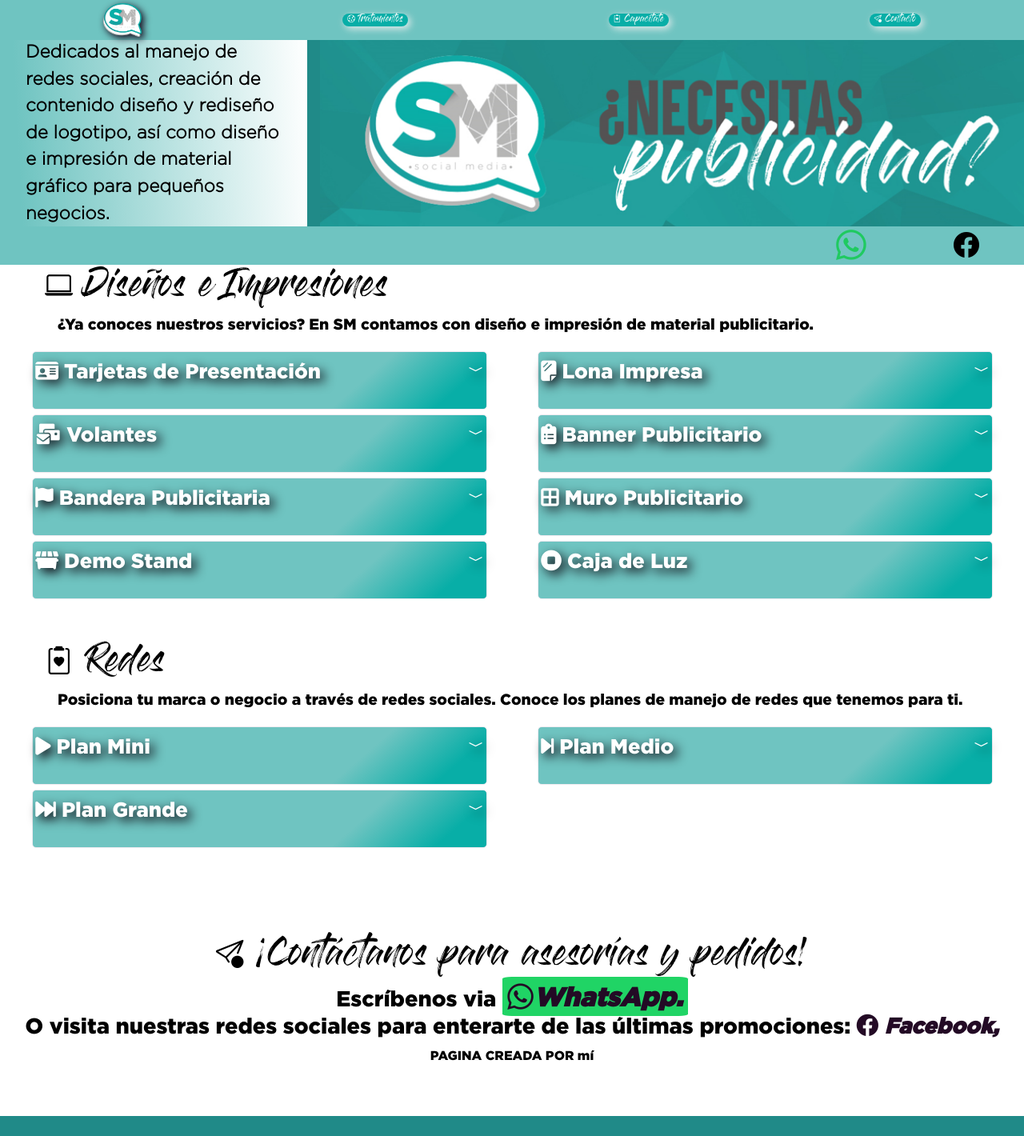
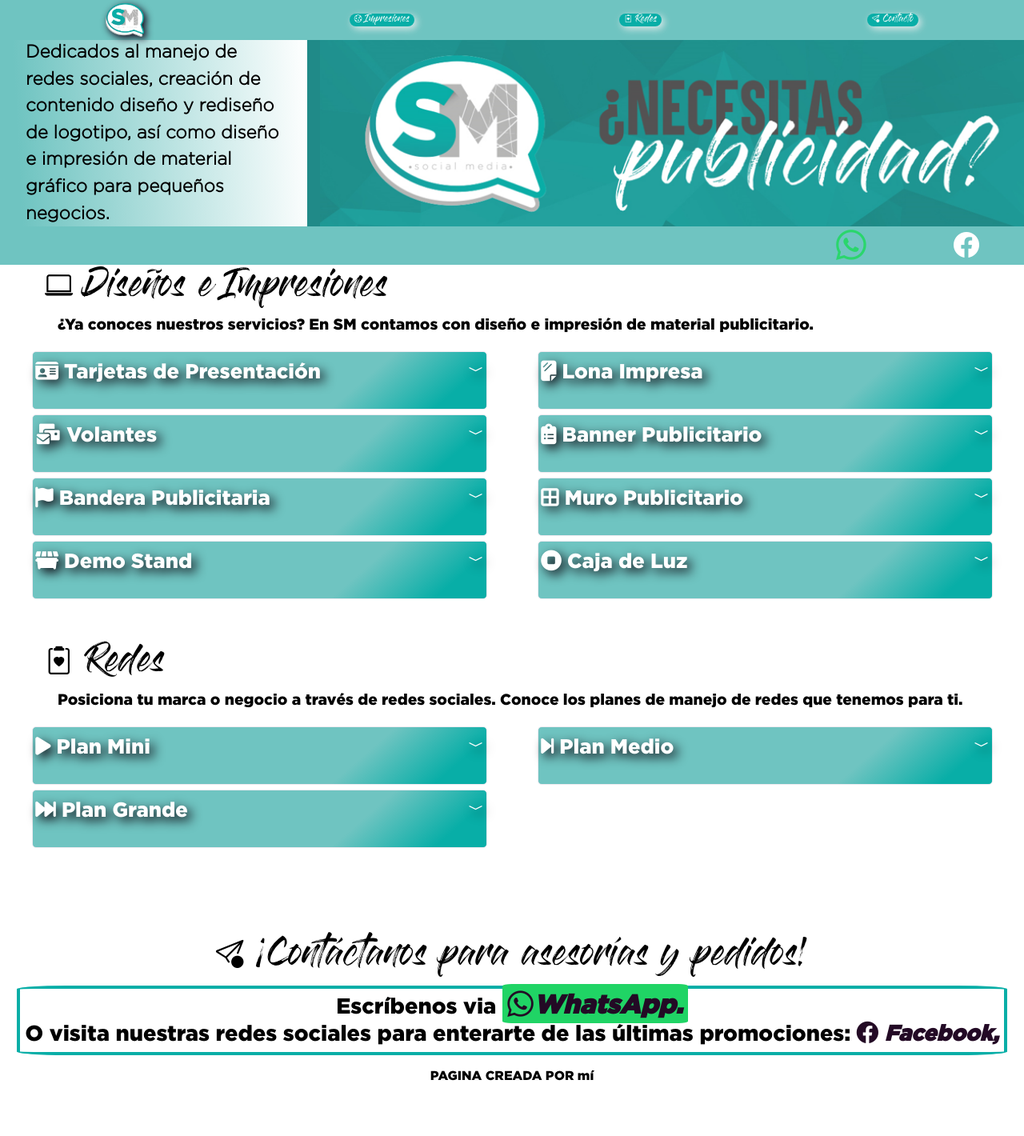
Before and after one commit to Angeluz99/SocialMediaDigital, a React (Create React App) app: page / in a window 1280 px wide. Shown: the whole page at 80% size. Before the commit the page ends 1395 px from the top, so only its background shows below. Built offline with nearby package versions, Linux system fonts and the light colour scheme.

Commit message:
updating URL

```diff
--- a/package.json
+++ b/package.json
@@ -2,7 +2,7 @@
   "name": "celulasregenerate",
   "version": "0.1.0",
   "private": true,
-  "homepage": "https://angeluz99.github.io/celulasregenerate",
+  "homepage": "https://angeluz99.github.io/SocialMediaDigital",
   "dependencies": {
     "@testing-library/jest-dom": "^5.17.0",
     "@testing-library/react": "^13.4.0",
--- a/src/App.css
+++ b/src/App.css
@@ -125,7 +125,7 @@ background-color: var(--green);
 .social-head a{
   margin: 0 1.5rem;
   transition: all .3s ease-out;
-  color: black;
+  color: white;
 }
 
 a{
@@ -301,6 +301,17 @@ a{
 .alert{
   max-height: 2rem;
   font-size: .8rem;
+  }
+
+  .contact-container{
+    padding-top: 4vw;
+  }
+
+  .contact-container div{
+border: solid .5vh var(--green);
+border-radius: 5%;
+margin: 1vw;
+
   }
 
 .contact-info a{
--- a/src/App.js
+++ b/src/App.js
@@ -66,9 +66,9 @@ const App = () => {
     <div>
     <div className="head-container">
       <nav className="navbar p-1 fixed-top ">
-        <div onClick={() => navigateTo('home')}><img id='smlogo' src={process.env.PUBLIC_URL + '/images/smlogo.png'} alt="Logo"  loading="lazy"/></div>
-        <button onClick={() => navigateTo('products')}><i className="bi bi-cookie"></i> Tratamientos</button>
-        <button onClick={() => navigateTo('services')}><i className="bi bi-clipboard2-heart"></i> Capacítate</button>
+        <div onClick={() => navigateTo('home')}><img id='smlogo' src={process.env.PUBLIC_URL + '/images/smlogo.png'} alt="smlogo"  loading="lazy"/></div>
+        <button onClick={() => navigateTo('products')}><i className="bi bi-cookie"></i> Impresiones</button>
+        <button onClick={() => navigateTo('services')}><i className="bi bi-clipboard2-heart"></i> Redes</button>
         <button onClick={() => navigateTo('contact')}><i className="bi bi-send-arrow-up"></i> Contacto</button>
       </nav>
 
```
